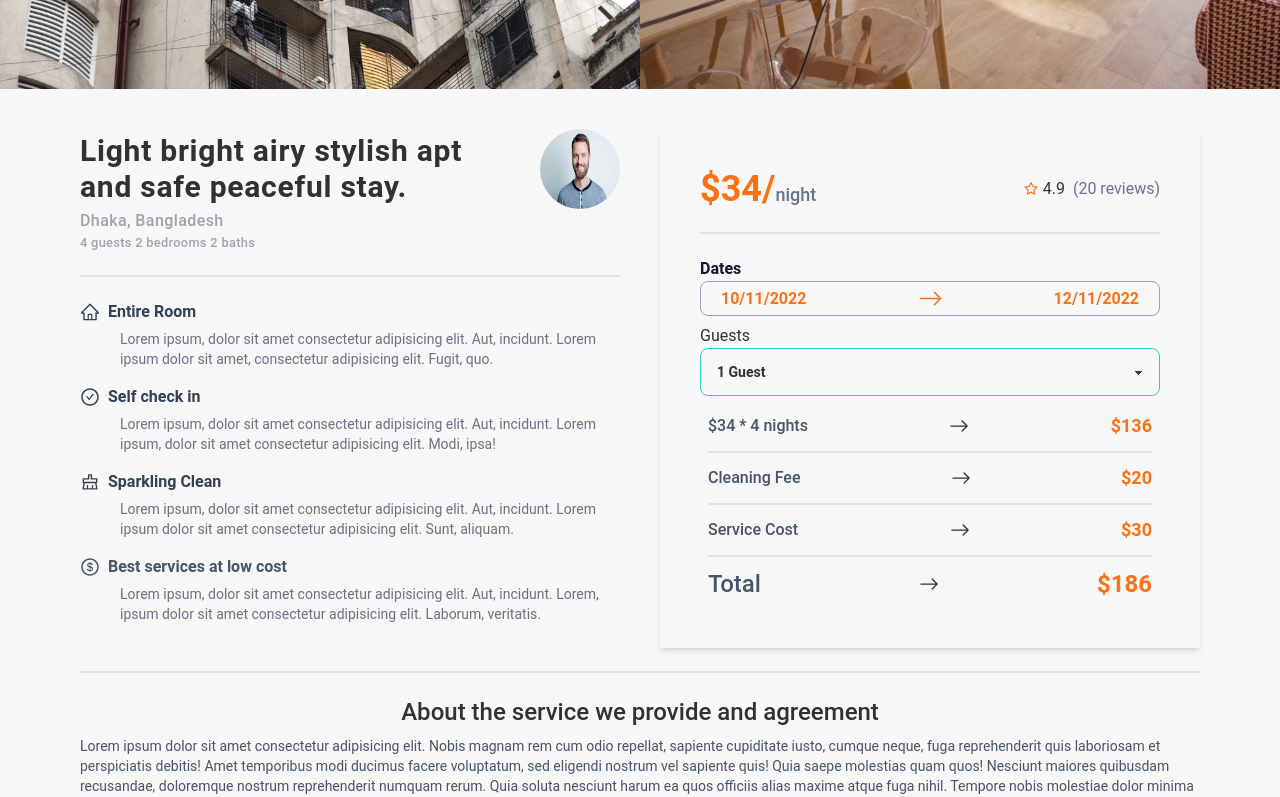
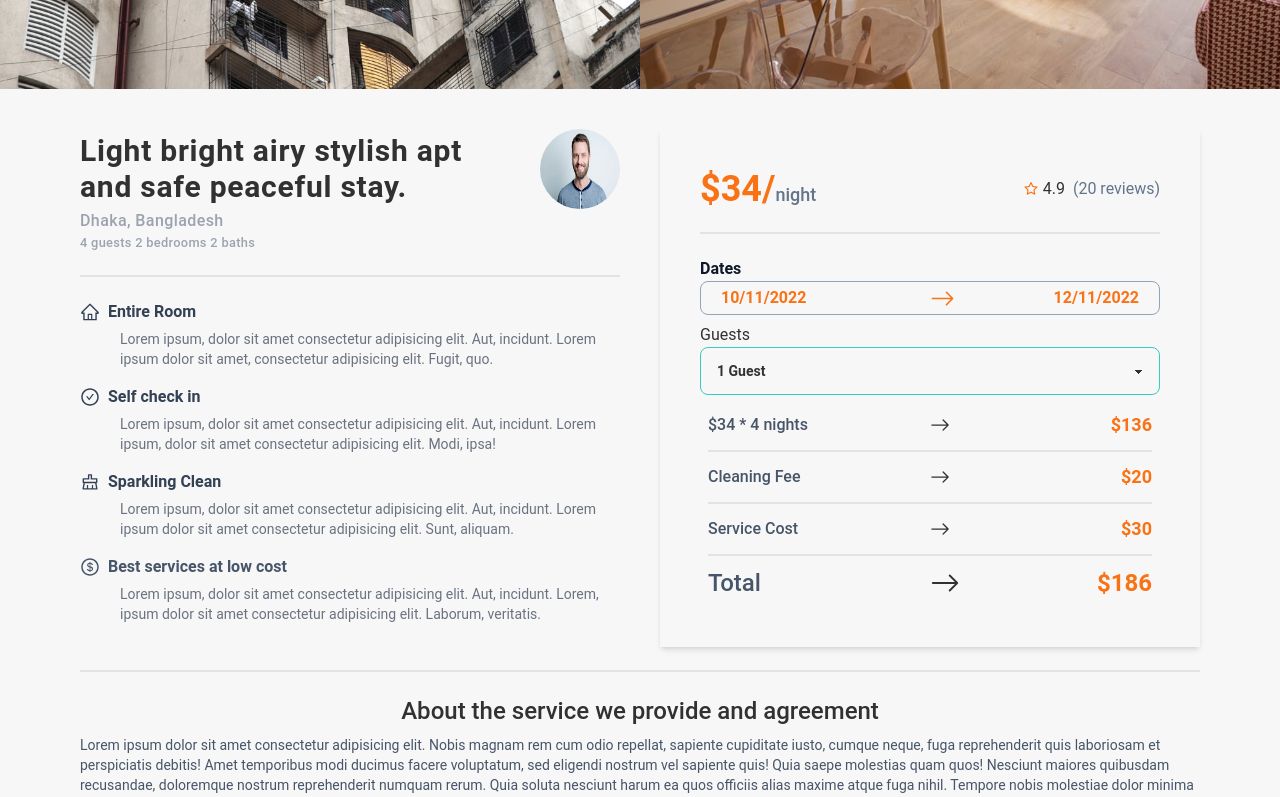
Before and after one commit to iinaamasum/aircnc-client, a React (Create React App) app: page /booking in a window 1280 px wide. Shown: the part 535-1332 px from the top of the page. Built offline with nearby package versions, Linux system fonts and the light colour scheme; no server answers.

Commit message:
arrow position fixed

```diff
--- a/src/Pages/Booking/Booking.jsx
+++ b/src/Pages/Booking/Booking.jsx
@@ -108,8 +108,9 @@ const Booking = () => {
                 <div className="">
                   <div className="mb-2">
                     <p className="font-bold text-slate-900">Dates</p>
-                    <div className="text-orange-500 font-semibold border-[1px] border-slate-400 flex items-center justify-between px-5 py-1 rounded-lg">
-                      <p>10/11/2022</p> <BsArrowRight size={25} />
+                    <div className="text-orange-500 font-semibold border-[1px] border-slate-400 flex items-center justify-between px-5 py-1 rounded-lg relative">
+                      <p>10/11/2022</p>{' '}
+                      <BsArrowRight size={25} className="absolute left-[50%]" />
                       <p>12/11/2022</p>
                     </div>
                   </div>
@@ -125,41 +126,53 @@ const Booking = () => {
                       </select>
                     </div>
                     <div className="mt-4 px-2">
-                      <div className="flex items-center justify-between">
+                      <div className="flex items-center justify-between relative">
                         <p className="text-slate-600 font-medium">
                           $34 * 4 nights
                         </p>
-                        <BsArrowRight size={20} />
+                        <BsArrowRight
+                          size={20}
+                          className="absolute left-[50%]"
+                        />
                         <p className="text-orange-500 font-semibold text-lg">
                           $136
                         </p>
                       </div>
                       <div className="divider my-1"></div>
-                      <div className="flex items-center justify-between">
+                      <div className="flex items-center justify-between relative">
                         <p className="text-slate-600 font-medium">
                           Cleaning Fee
                         </p>
-                        <BsArrowRight size={20} />
+                        <BsArrowRight
+                          size={20}
+                          className="absolute left-[50%]"
+                        />
                         <p className="text-orange-500 font-semibold text-lg">
                           $20
                         </p>
                       </div>
                       <div className="divider my-1"></div>
-                      <div className="flex items-center justify-between">
+                      <div className="flex items-center justify-between relative">
                         <p className="text-slate-600 font-medium">
                           Service Cost
                         </p>
-                        <BsArrowRight size={20} />
+                        <BsArrowRight
+                          size={20}
+                          className="absolute left-[50%]"
+                        />
                         <p className="text-orange-500 font-semibold text-lg">
                           $30
                         </p>
                       </div>
                       <div className="divider my-1"></div>
-                      <div className="flex items-center justify-between">
+                      <div className="flex items-center justify-between relative">
                         <p className="text-slate-600 font-medium text-2xl">
                           Total
                         </p>
-                        <BsArrowRight size={20} />
+                        <BsArrowRight
+                          size={30}
+                          className="absolute left-[50%]"
+                        />
                         <p className="text-orange-500 font-semibold text-2xl">
                           $186
                         </p>
```
